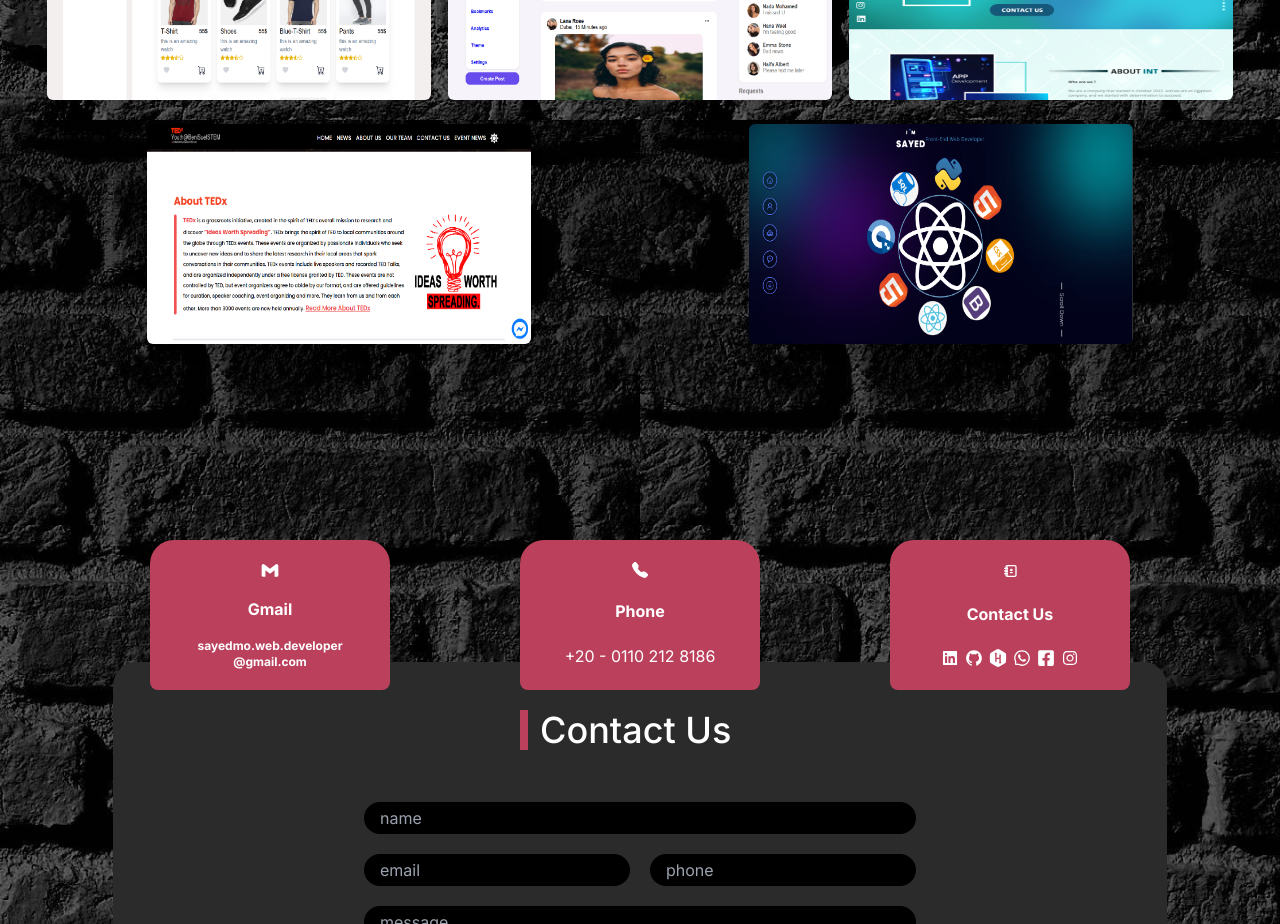
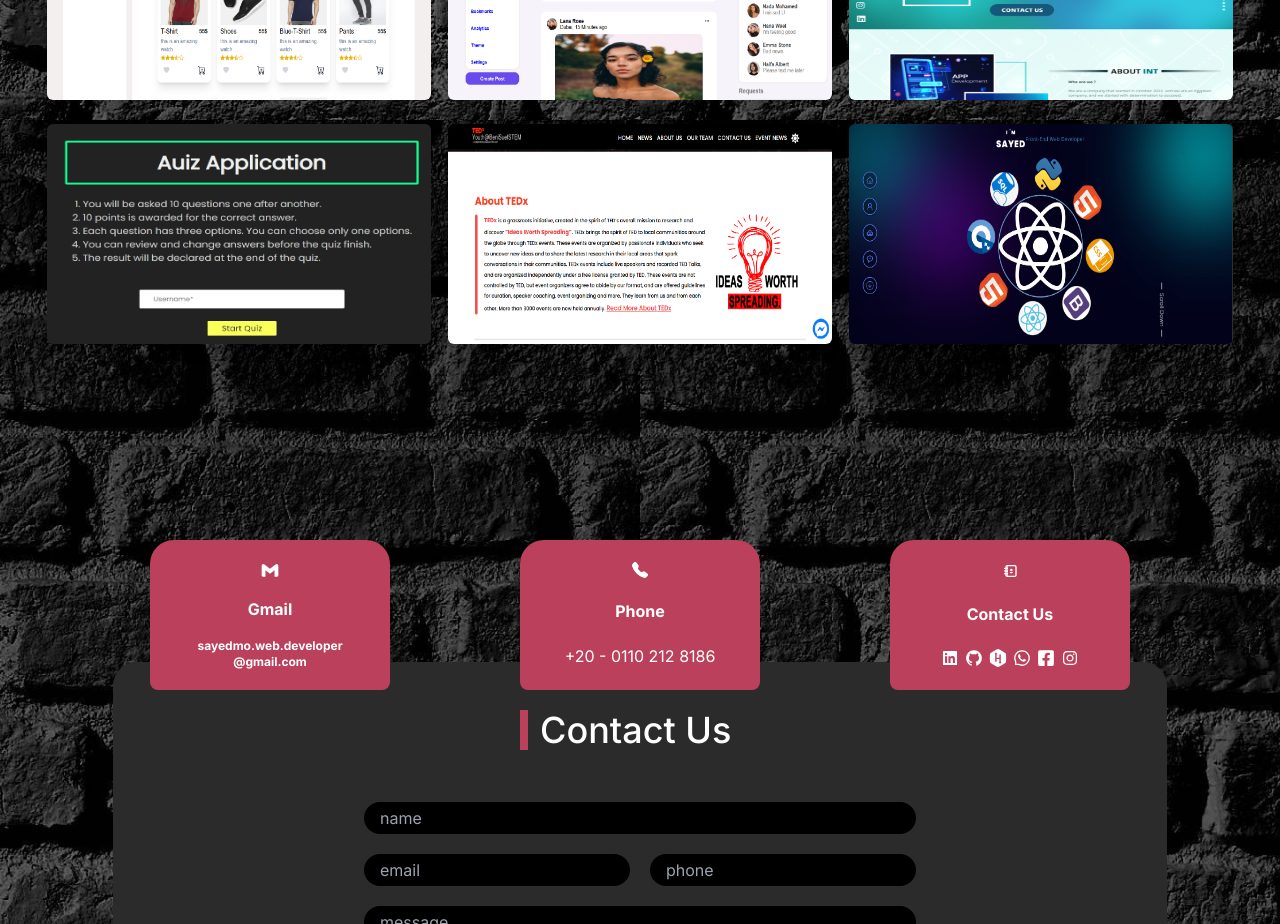
Before and after one commit to sayedmuhammed74/sayedmo-web-developer, a Next.js app: page / in a window 1280 px wide. Shown: the part 3480-4404 px from the top of the page. Built offline with nearby package versions, Linux system fonts and the light colour scheme.

Commit message:
add quiz app

```diff
--- a/app/components/List/List.js
+++ b/app/components/List/List.js
@@ -65,7 +65,7 @@ const List = () => {
       </motion.li>
       <li>
         <a
-          href="./resume.pdf"
+          href="./Sayed Mohamed - MERN Developer.pdf"
           className="btn font-medium px-2 py-1 rounded-lg bg-primary"
         >
           Resume
--- a/app/components/Navbar.js
+++ b/app/components/Navbar.js
@@ -79,7 +79,7 @@ const Nav = () => {
             </a>
           </li>
           <li>
-            <a href="./resume.pdf" className="btn">
+            <a href="./Sayed Mohamed - MERN Developer.pdf" className="btn">
               Resume
             </a>
           </li>
@@ -119,7 +119,7 @@ const Nav = () => {
               className="rounded-lg font-medium px-3.5 py-1.5 bg-primary text-white"
               onClick={() => setToggleDropMenu(false)}
             >
-              <a href="./resume.pdf">Download CV</a>
+              <a href="./Sayed Mohamed - MERN Developer.pdf">Download CV</a>
             </button>
           </li>
         </ul>
--- a/app/page.js
+++ b/app/page.js
@@ -107,7 +107,7 @@ export default function Home() {
               to leverage these skills as a front-end developer.
             </p>
             <button className="btn m-5">
-              <a href="./resume.pdf">Download CV</a>
+              <a href="./Sayed Mohamed - MERN Developer.pdf">Download CV</a>
             </button>
             <div className="flex flex-col gap-3 md:flex-row justify-between items-center">
               <div className="flex flex-col gap-3 items-center w-[320px] shadow-md p-5 rounded-md bg-dark">
--- a/app/utlis/data.js
+++ b/app/utlis/data.js
@@ -52,6 +52,13 @@ export const projects = [
     image: './projects/int.png',
   },
   {
+    name: 'Quiz App',
+    description:
+      'Simple Quiz App with Result Table with MERN Stack Technologies',
+    link: 'https://simple-quiz-application.vercel.app/',
+    image: './projects/quiz-app.jpeg',
+  },
+  {
     name: 'TEDx',
     description:
       'TEDx Banisuef Event Website 2022 with pure technologies (HTML, CSS, JavaScript) ',
```
Also changed, not shown: public/projects/quiz-app.jpeg (added), 1 other file (tests, documents, lock files or other folders).
